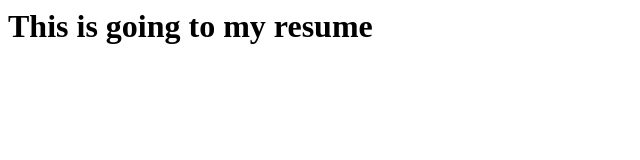
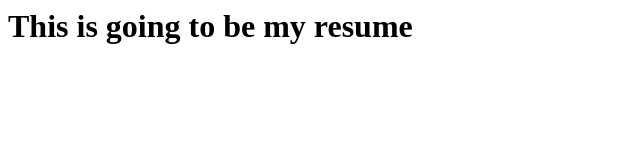
Before and after one commit to rajeshjoshi9865/crt, a plain HTML site: page index.html in a window 1280 px wide. Shown: the whole page, without its empty margins (0-640 px from the left). Drawn offline with Linux system fonts and the light colour scheme.

Commit message:
crt 2nd commit

```diff
--- a/index.html
+++ b/index.html
@@ -2,7 +2,7 @@
     <head>
         <title>Resume</title>
         <body>
-          <h1>This is going to my resume</h1>
+          <h1>This is going to be my resume</h1>
 
         </body>
     </head>
```
